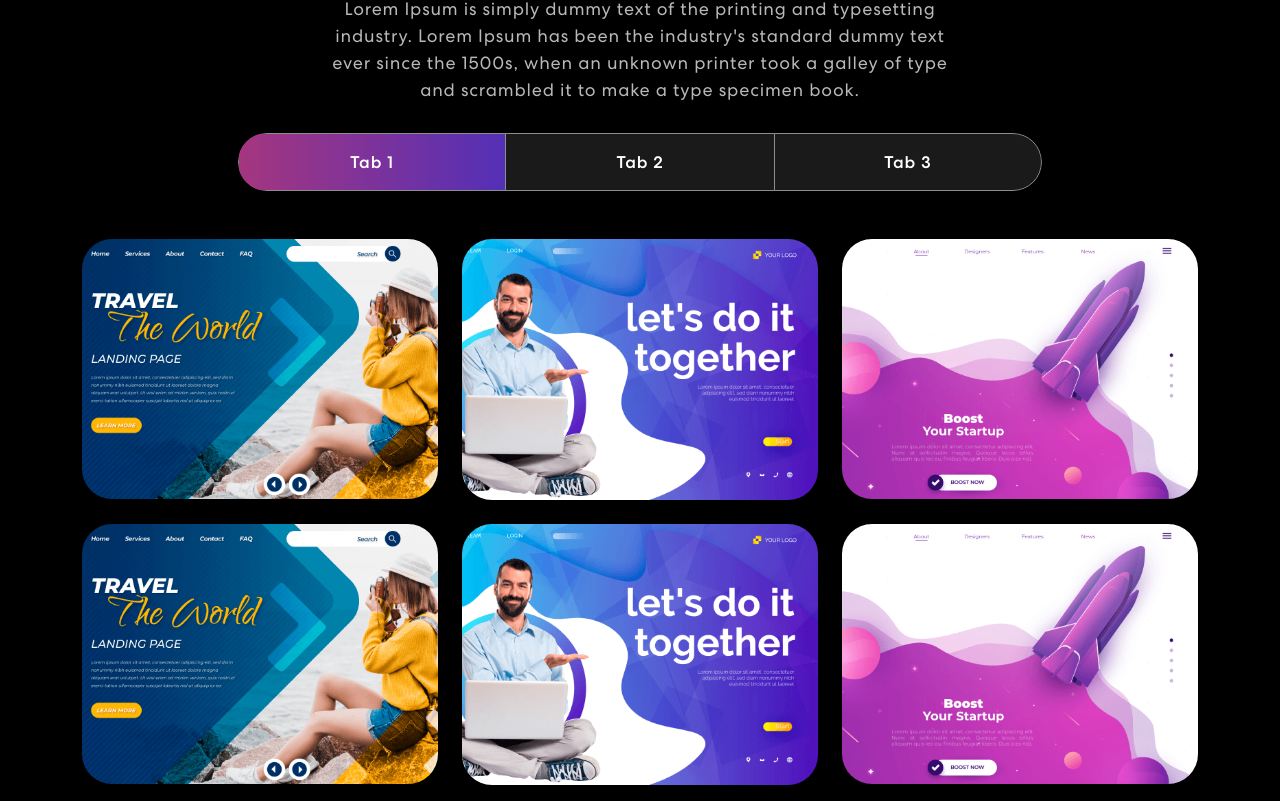
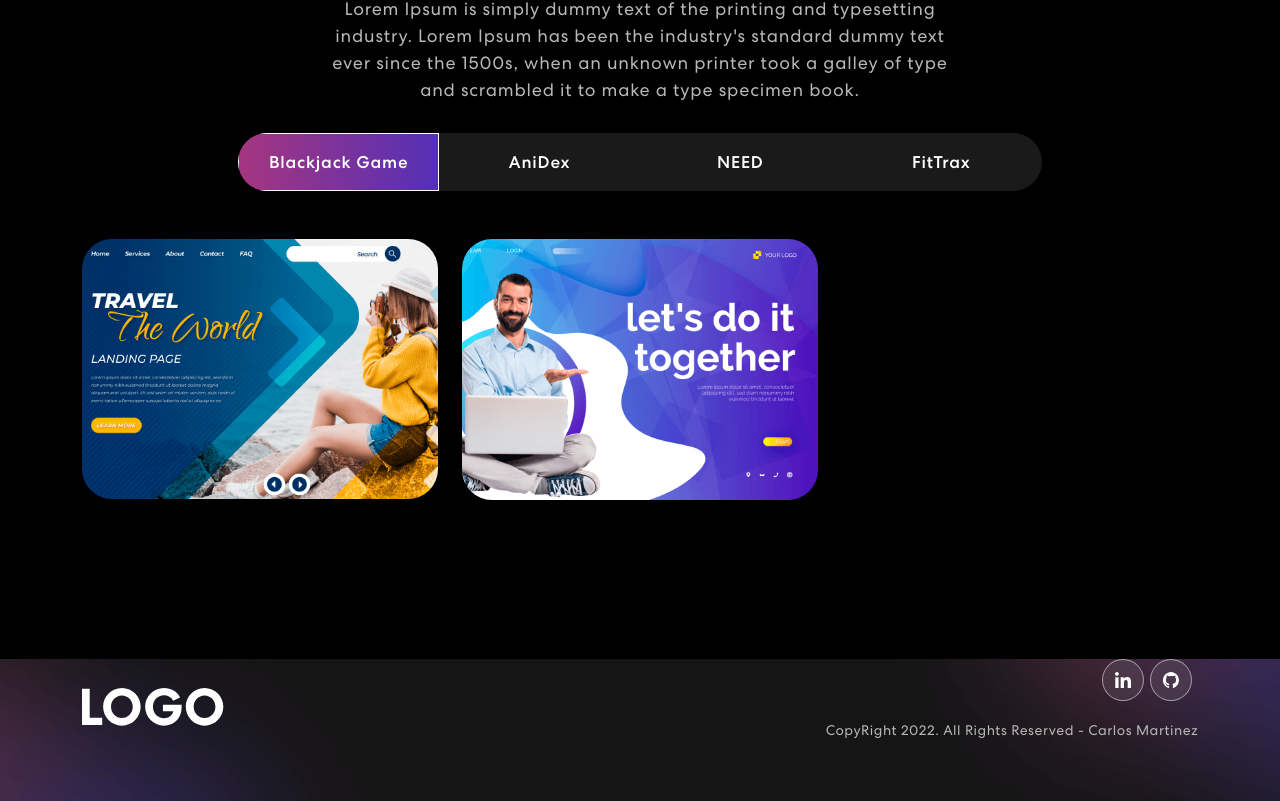
Before and after one commit to carlosm22700/personal-portfolio, a React (Create React App) app: page / in a window 1280 px wide. Shown: the part 1599-2400 px from the top of the page. Built offline with nearby package versions, Linux system fonts and the light colour scheme.

Commit message:
wip: adds 4th project and styles tabs

```diff
--- a/src/App.css
+++ b/src/App.css
@@ -375,9 +375,10 @@ nav.navbar .navbar-toggler[aria-expanded="true"] .navbar-toggler-icon {
   border-radius: 50px;
   background-color: rgb(255 255 255 / 10%);
   overflow: hidden;
+  display: flex;
 }
 .project .nav.nav-pills .nav-item {
-  width: 33.33333%;
+  width: 25%;
 }
 .project .nav.nav-pills .nav-link {
   background-color: transparent;
--- a/src/components/Projects.js
+++ b/src/components/Projects.js
@@ -11,35 +11,65 @@ export const Projects = () => {
 
   const projects = [
     {
-      title: "Business Startup",
-      description: "Design & Development",
+      title: "Blackjack Game",
+      liveUrl: "https://carlosm22700.github.io/blackjack-project-one/",
+      codeUrl: "https://github.com/carlosm22700/blackjack-project-one",
+      details: [
+        {
+          description: "Screenshot 1 description",
           imgUrl: projImg1,
         },
         {
-      title: "Business Startup",
-      description: "Design & Development",
+          description: "Screenshot 2 description",
           imgUrl: projImg2,
         },
+      ],
+    },
     {
-      title: "Business Startup",
-      description: "Design & Development",
+      title: "AniDex",
+      liveUrl: "https://anidex-app.herokuapp.com/",
+      codeUrl: "https://github.com/carlosm22700/Anime-Progress-Tracker",
+      details: [
+        {
+          description: "Screenshot 1 description",
           imgUrl: projImg3,
         },
         {
-      title: "Business Startup",
-      description: "Design & Development",
+          description: "Screenshot 2 description",
+          imgUrl: projImg1,
+        },
+      ],
+    },
+    {
+      title: "NEED",
+      liveUrl: "https://need-829.herokuapp.com/",
+      codeUrl: "https://github.com/carlosm22700/NEED-ecommerce",
+      details: [
+        {
+          description: 'Screenshot 1 des',
           imgUrl: projImg1,
         },
         {
-      title: "Business Startup",
-      description: "Design & Development",
-      imgUrl: projImg2,
+          description: 'Screenshot 2 des',
+          imgUrl: projImg2
+        },
+      ]
     },
     {
-      title: "Business Startup",
-      description: "Design & Development",
-      imgUrl: projImg3,
+      title: "FitTrax",
+      liveUrl: "https://fittrax.herokuapp.com/accounts/login/?next=/",
+      codeUrl: "https://github.com/carlosm22700/Fitness-Tracker",
+      details: [
+        {
+          description: 'Screenshot 1 des',
+          imgUrl: projImg1,
         },
+        {
+          description: 'Screenshot 2 des',
+          imgUrl: projImg2
+        },
+      ]
+    }
   ];
 
   return (
@@ -52,44 +82,39 @@ export const Projects = () => {
                 <div className={isVisible ? "animate__animated animate__fadeIn": ""}>
                   <h2>Projects</h2>
                   <p>Lorem Ipsum is simply dummy text of the printing and typesetting industry. Lorem Ipsum has been the industry's standard dummy text ever since the 1500s, when an unknown printer took a galley of type and scrambled it to make a type specimen book.</p>
-                <Tab.Container id="projects-tabs" defaultActiveKey="first">
+                  <Tab.Container id="projects-tabs" defaultActiveKey="0">
                     <Nav variant="pills" className="nav-pills mb-5 justify-content-center align-items-center" id="pills-tab">
-                    <Nav.Item>
-                      <Nav.Link eventKey="first">Tab 1</Nav.Link>
+                      {
+                        projects.map((project, index) => (
+                          <Nav.Item key={index}>
+                            <Nav.Link eventKey={index}>{project.title}</Nav.Link>
                           </Nav.Item>
-                    <Nav.Item>
-                      <Nav.Link eventKey="second">Tab 2</Nav.Link>
-                    </Nav.Item>
-                    <Nav.Item>
-                      <Nav.Link eventKey="third">Tab 3</Nav.Link>
-                    </Nav.Item>
+                        ))
+                      }
                     </Nav>
                     <Tab.Content id="slideInUp" className={isVisible ? "animate__animated animate__slideInUp" : ""}>
-                    <Tab.Pane eventKey="first">
+                      {
+                        projects.map((project, index) => (
+                          <Tab.Pane eventKey={index} key={index}>
                             <Row>
                               {
-                          projects.map((project, index) => {
-                            return (
+                                project.details.map((detail, idx) => (
                                   <ProjectCard
-                                key={index}
+                                    key={idx}
                                     title={project.title}
-                                description={project.description}
-                                imgUrl={project.imgUrl}
+                                    description={detail.description}
+                                    imgUrl={detail.imgUrl}
                                   />
-                            )
-                          })
+                                ))
                               }
                             </Row>
                           </Tab.Pane>
-                    <Tab.Pane eventKey="second">
-                      <p>Lorem ipsum dolor sit amet consectetur adipisicing elit. Cumque quam, quod neque provident velit, rem explicabo excepturi id illo molestiae blanditiis, eligendi dicta officiis asperiores delectus quasi inventore debitis quo.</p>
-                    </Tab.Pane>
-                    <Tab.Pane eventKey="third">
-                      <p>Lorem ipsum dolor sit amet consectetur adipisicing elit. Cumque quam, quod neque provident velit, rem explicabo excepturi id illo molestiae blanditiis, eligendi dicta officiis asperiores delectus quasi inventore debitis quo.</p>
-                    </Tab.Pane>
+                        ))
+                      }
                     </Tab.Content>
                   </Tab.Container>
-              </div>}
+                </div>
+              }
             </TrackVisibility>
           </Col>
         </Row>
```
Lines whose indentation alone changed are shown as unchanged.
